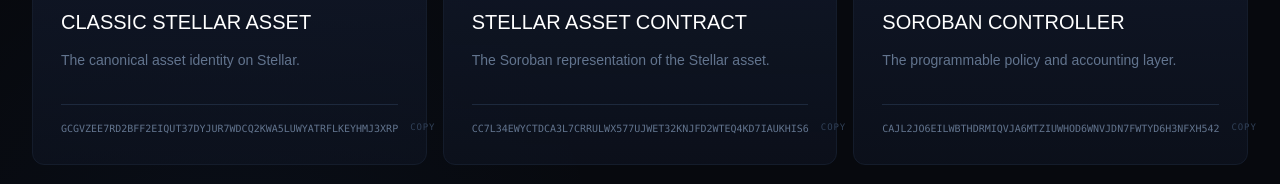
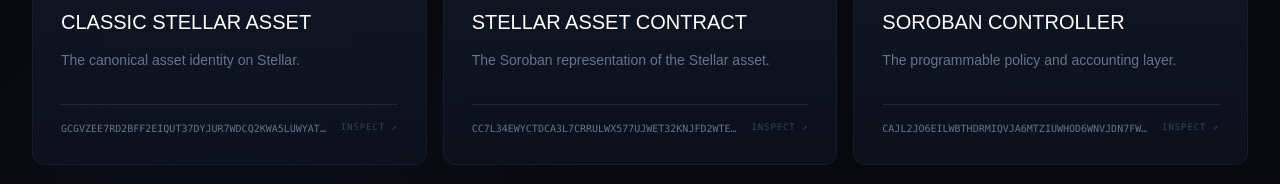
Before and after one commit to arashKazerouni/Xrp262-project, a Next.js app: page /protocol in a window 1280 px wide. Shown: the part 1400-1584 px from the top of the page. Built offline with nearby package versions, Linux system fonts and the light colour scheme.

Commit message:
Fix protocol page server component event handler

```diff
--- a/app/protocol/page.tsx
+++ b/app/protocol/page.tsx
@@ -42,21 +42,20 @@
 
 function CopyAddress({ value }: { value: string }) {
   return (
-    <button
-      type="button"
-      title={value}
-      onClick={async () => {
-        await navigator.clipboard.writeText(value);
-      }}
+    <a
+      href={`https://stellar.expert/explorer/public/contract/${value}`}
+      title="Open on StellarExpert"
+      target="_blank"
+      rel="noreferrer"
       className="group flex min-w-0 items-center gap-3 text-left"
     >
       <span className="truncate font-mono text-[10px] text-slate-500 transition group-hover:text-blue-300">
         {value}
       </span>
       <span className="shrink-0 font-mono text-[9px] tracking-widest text-slate-700 transition group-hover:text-blue-400">
-        COPY
+        INSPECT ↗
       </span>
-    </button>
+    </a>
   );
 }
 
```
